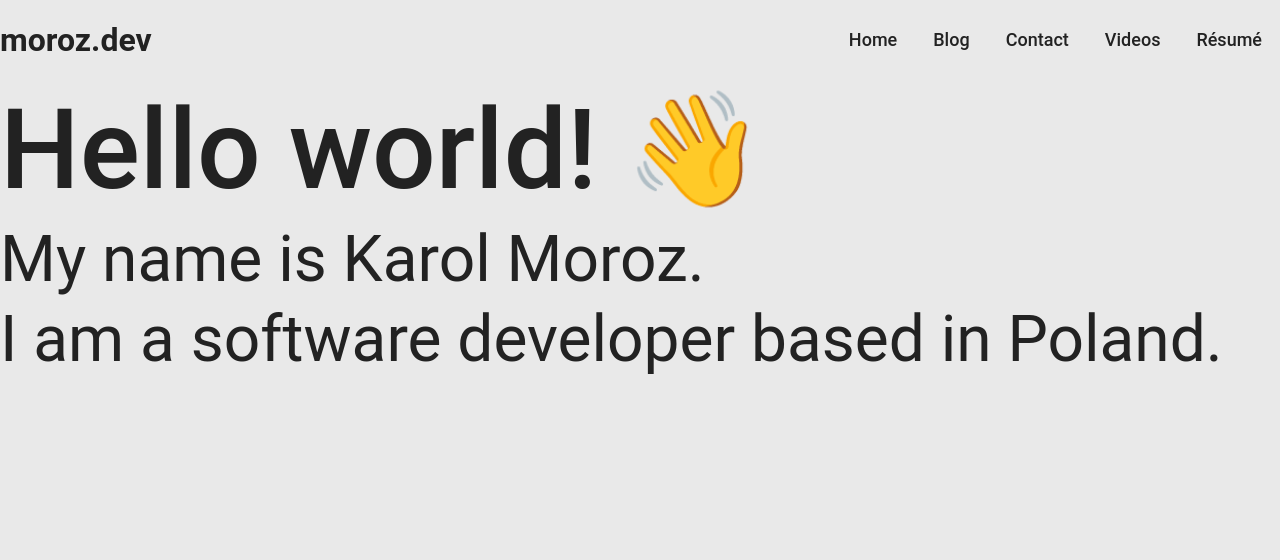
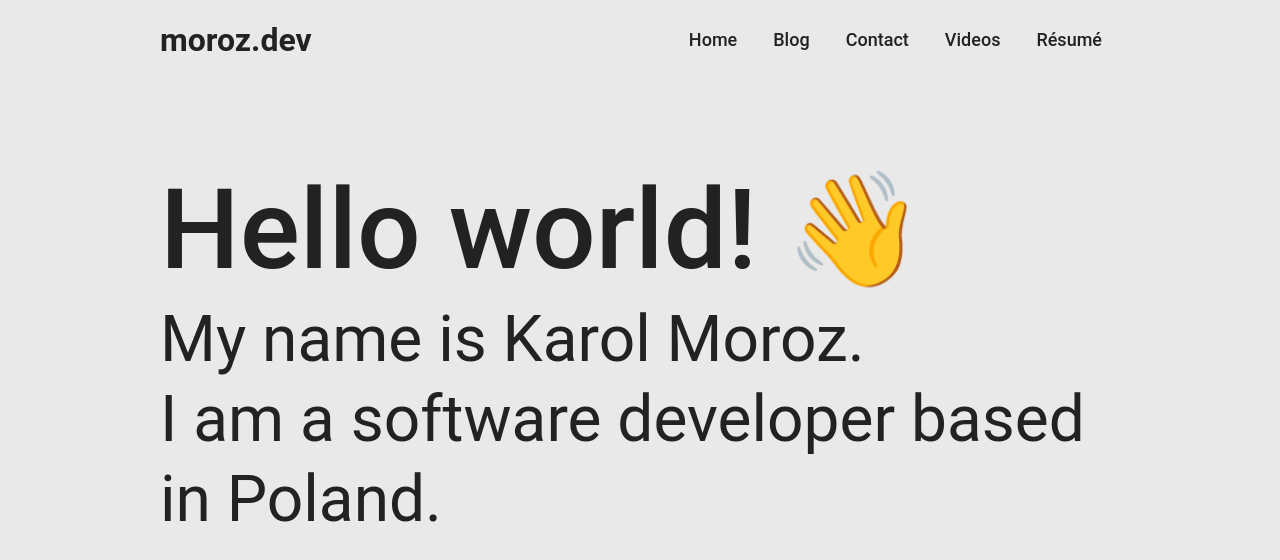
Before and after one commit to moroz/moroz-dev-sveltekit, a SvelteKit app: page / in a window 1280 px wide. Shown: the top 560 px of the page. Built offline with nearby package versions, Linux system fonts and the light colour scheme.

Commit message:
Add some layout

```diff
--- a/src/components/layout/Header.svelte
+++ b/src/components/layout/Header.svelte
@@ -1,4 +1,5 @@
 <header>
+	<div class="container">
 		<a class="logo" href="/">
 			<h1>moroz.dev</h1>
 		</a>
@@ -10,12 +11,13 @@
 			<a href="/videos">Videos</a>
 			<a href="/resume.pdf">Résumé</a>
 		</nav>
+	</div>
 </header>
 
 <style lang="scss">
 	@import "@css/prelude";
 
-	header {
+	.container {
 		display: flex;
 		height: $header-height;
 		overflow: hidden;
--- a/src/css/_variables.sass
+++ b/src/css/_variables.sass
@@ -11,3 +11,5 @@ $font-family-cjk: 'PingFang TC'
 $font-family-sans: $font-family-custom, $font-family-latin, $font-family-cjk
 
 $header-height: 80px
+
+$body-content-horizontal-padding: 10rem
--- a/src/css/globals.sass
+++ b/src/css/globals.sass
@@ -18,3 +18,6 @@ body
 
 *, *::after, *::before
   box-sizing: border-box
+
+.container
+  margin: 0 $body-content-horizontal-padding
--- a/src/routes/+page.svelte
+++ b/src/routes/+page.svelte
@@ -1,5 +1,7 @@
-<h2>Hello world! 👋</h2>
-<h3>My name is Karol Moroz.<br />I am a software developer based in Poland.</h3>
+<div class="container">
+	<h2>Hello world! 👋</h2>
+	<h3>My name is Karol Moroz.<br />I am a software developer based in Poland.</h3>
+</div>
 
 <style lang="scss">
 	h2,
@@ -11,6 +13,7 @@
 
 	h2 {
 		font-size: 7rem;
+		margin-top: 5rem;
 	}
 
 	h3 {
```
Lines whose indentation alone changed are shown as unchanged.
